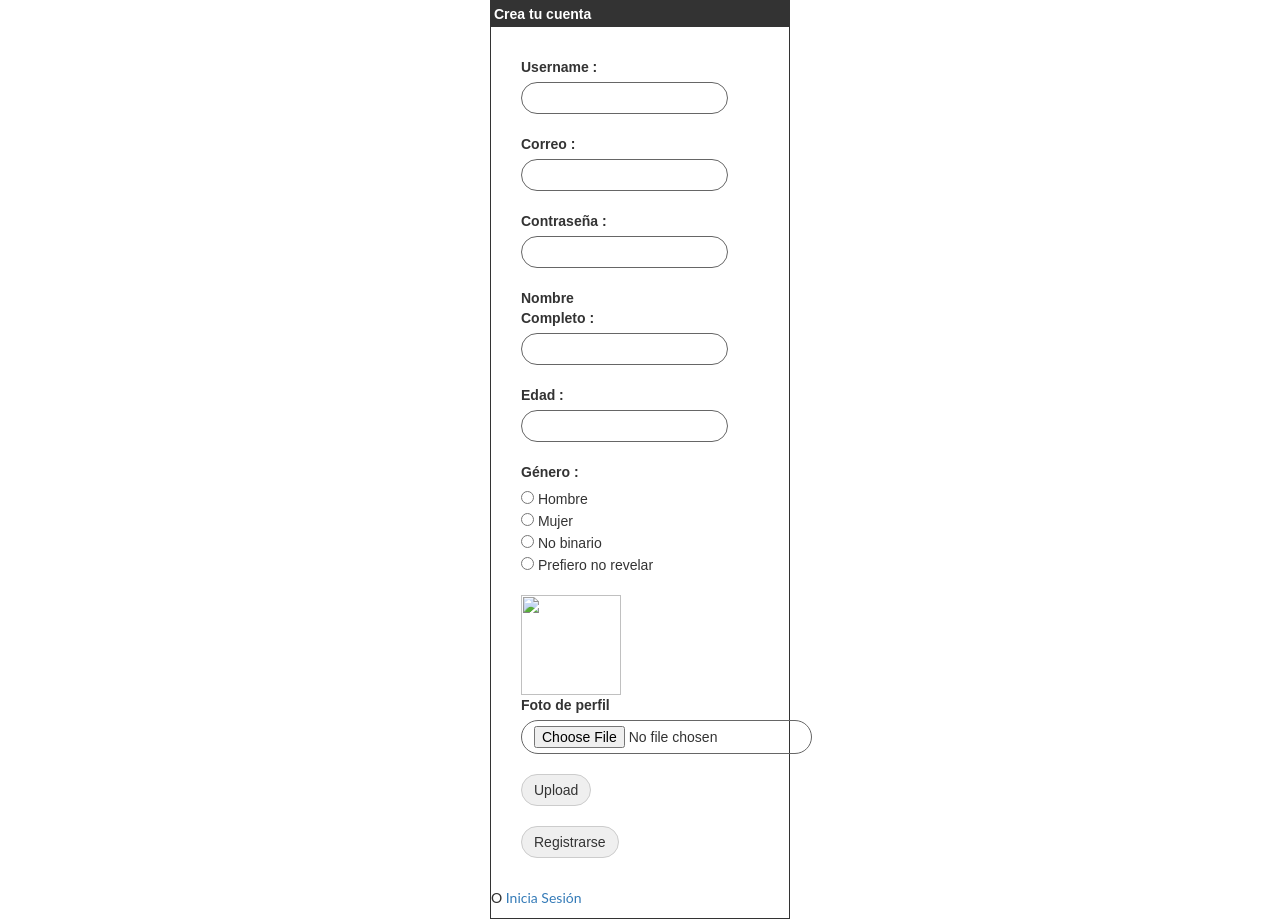
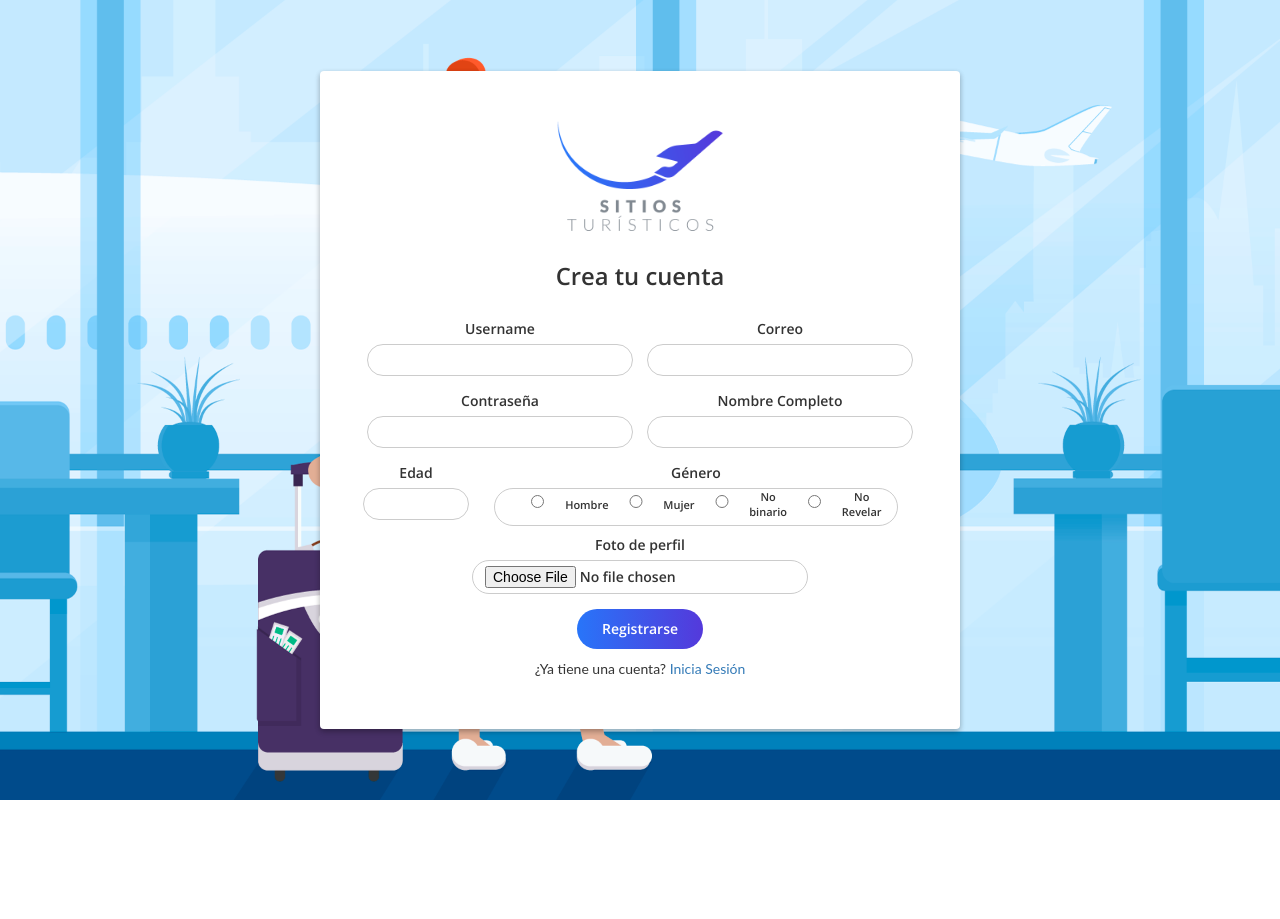
Before and after one commit to AntonyMorar/SitiosTuristicos, a PHP site: page /register.php in a window 1280 px wide. After the commit the page ends 800 px from the top, so only its background shows below. Run offline with PHP 8.4, Linux system fonts and the light colour scheme.

Commit message:
:art: register css

```diff
--- a/login.php
+++ b/login.php
@@ -14,7 +14,6 @@ if(!empty($_SESSION['login_user']))
 </head>
 
 <body>
-
    <div class="login">
       <div class="loginCard">
          <img src="./src/images/sitiosLogo.png" alt="Sitios Turisticos" class="logo">
@@ -29,7 +28,7 @@ if(!empty($_SESSION['login_user']))
             </div>
             <input type="submit" value="Iniciar Sesíon" id="login" class="buttonGen"/>
          </form>
-         <div style="font-size:11px; color:#cc0000; margin-top:10px" id="error"></div>
+         <div class="errorGlobal" id="error"></div>
          <p>¿Nuevo en Sitios Turísticos? <a href="register.php">Regístrate</a></p>
       </div>
    </div>
--- a/register.php
+++ b/register.php
@@ -10,60 +10,61 @@ if(!empty($_SESSION['login_user']))
 <html lang="es">
 
 <head>
-    <?php include("templates/headTags.php");?>
-    <style type = "text/css">
-         body {
-            font-family:Arial, Helvetica, sans-serif;
-            font-size:14px;
-         }
-         label {
-            font-weight:bold;
-            width:100px;
-            font-size:14px;
-         }
-         .box {
-            border:#666666 solid 1px;
-         }
-      </style>
+   <?php include("templates/headTags.php");?>
 </head>
 
 <body>
-    <div id="root">
-      <div align = "center">
-         <div style = "width:300px; border: solid 1px #333333; " align = "left">
-            <div style = "background-color:#333333; color:#FFFFFF; padding:3px;"><b>Crea tu cuenta</b></div>
+   <div class="login">
+      <div class="loginCard">
+         <img src="./src/images/sitiosLogo.png" alt="Sitios Turisticos" class="logo">
+         <h1 class="title">Crea tu cuenta</h1>
 
-            <div style = "margin:30px">
-
-               <form action ="" method = "post" id="regForm" enctype="multipart/form-data">
-                    <label>Username  :</label><input type = "text" name = "username" id="username" class = "box" /><br /><br />
-                    <label>Correo  :</label><input type = "email" name = "email" id="email" class = "box"/><br /><br />
-                    <label>Contraseña  :</label><input type = "password" name = "password" id="password" class = "box" /><br/><br />
-                    <label>Nombre Completo  :</label><input type = "text" name = "name" id="name" class = "box"/><br /><br />
-                    <label>Edad  :</label><input type = "number" name = "age" id="age" class = "box" /><br/><br />
-                    <label>Género  :</label><br/>
-                    <input type = "radio" name = "gender" class = "box" value="M"/> Hombre<br/>
-                    <input type="radio" name="gender"class = "box"  value="F"> Mujer<br/>
-                    <input type="radio" name="gender"class = "box"  value="B"> No binario<br/>
-                    <input type="radio" name="gender"class = "box"  value="O"> Prefiero no revelar<br/><br/>
-                    <div class='preview'>
-                        <img src="" id="img" width="100" height="100">
-                    </div>
-                    <label>Foto de perfil</label><input type="file" id="file" name="file" class="box"/><br />
-                    <input type="button" class="button" value="Upload" id="but_upload"><br /><br />
-                    <input type = "submit" value = "Registrarse" id="register"/><br />
-               </form>
-
-               <div style = "font-size:11px; color:#cc0000; margin-top:10px" id="error"></div>
-
+         <form method="post" id="regForm" enctype="multipart/form-data">
+            <div class="inputPairDouble">
+               <div class="inputPair">
+                  <label for="username">Username</label><input type="text" name="username" id="username" class="box" />
+               </div>
+               <div class="inputPair">
+                  <label for="email">Correo</label><input type="email" name="email" id="email" class="box" />
+               </div>
             </div>
 
-            <p>O <a href="login.php">Inicia Sesión</a></p>
+            <div class="inputPairDouble">
+               <div class="inputPair">
+                  <label for="password">Contraseña</label><input type="password" name="password" id="password"
+                     class="box" />
+               </div>
+               <div class="inputPair">
+                  <label for="name">Nombre Completo</label><input type="text" name="name" id="name" class="box" />
+               </div>
+            </div>
 
-         </div>
+            <div class="inputPairDouble">
+               <div class="inputPair short">
+                  <label for="age">Edad</label><input type="number" name="age" id="age" class="box" min="0" max="120" />
+               </div>
+               <div class="inputPair">
+                  <label>Género</label>
+                  <div class="inputGender">
+                     <input type="radio" name="gender" class="box" id="M" value="M" /><label for="M">Hombre</label>
+                     <input type="radio" name="gender" class="box" value="F" id="F"><label for="F">Mujer</label>
+                     <input type="radio" name="gender" class="box" value="B" id="B"><label for="B">No binario</label>
+                     <input type="radio" name="gender" class="box" value="O" id="O"><label for="O">No Revelar</label>
+                  </div>
+               </div>
+            </div>
 
+
+            <div class="inputPair">
+               <label>Foto de perfil</label><input type="file" id="file" name="file" class="box" />
+            </div>
+            <input type="submit" value="Registrarse" id="register" class="buttonGen" />
+         </form>
+         <div class="errorGlobal" id="error"></div>
+         <div class="exitoGlobal" id="succes"></div>
+         <p>¿Ya tiene una cuenta? <a href="login.php">Inicia Sesión</a></p>
       </div>
-    </div>
+   </div>
 
    <!--===============================================================================================-->
    <!--===============================================================================================-->
--- a/src/css/styles.css
+++ b/src/css/styles.css
@@ -1,20 +1,22 @@
 /* Global
 ---------------------------------------------------------------*/
-body{
+body {
     color: #333;
     font-family: 'Open Sans';
 }
-p{
+
+p {
     font-family: 'Lato';
 }
 
-input, textarea{
+input,
+textarea {
     border-radius: 50px;
     border: 1px solid #ccc;
     padding: 5px 12px;
 }
 
-select{
+select {
     -webkit-appearance: none;
     -moz-appearance: none;
     appearance: none;
@@ -30,38 +32,50 @@ select{
     padding-right: 2rem;
 }
 
-.buttonGen{
+.buttonGen {
     padding: 10px 25px;
     border-radius: 50px;
     color: white;
     border: none;
-    background: rgba(40,117,249,1);
-    background: -moz-linear-gradient(left, rgba(40,117,249,1) 0%, rgba(84,57,219,1) 100%);
-    background: -webkit-gradient(left top, right top, color-stop(0%, rgba(40,117,249,1)), color-stop(100%, rgba(84,57,219,1)));
-    background: -webkit-linear-gradient(left, rgba(40,117,249,1) 0%, rgba(84,57,219,1) 100%);
-    background: -o-linear-gradient(left, rgba(40,117,249,1) 0%, rgba(84,57,219,1) 100%);
-    background: -ms-linear-gradient(left, rgba(40,117,249,1) 0%, rgba(84,57,219,1) 100%);
-    background: linear-gradient(to right, rgba(40,117,249,1) 0%, rgba(84,57,219,1) 100%);
-    filter: progid:DXImageTransform.Microsoft.gradient( startColorstr='#2875f9', endColorstr='#5439db', GradientType=1 );
+    background: rgba(40, 117, 249, 1);
+    background: -moz-linear-gradient(left, rgba(40, 117, 249, 1) 0%, rgba(84, 57, 219, 1) 100%);
+    background: -webkit-gradient(left top, right top, color-stop(0%, rgba(40, 117, 249, 1)), color-stop(100%, rgba(84, 57, 219, 1)));
+    background: -webkit-linear-gradient(left, rgba(40, 117, 249, 1) 0%, rgba(84, 57, 219, 1) 100%);
+    background: -o-linear-gradient(left, rgba(40, 117, 249, 1) 0%, rgba(84, 57, 219, 1) 100%);
+    background: -ms-linear-gradient(left, rgba(40, 117, 249, 1) 0%, rgba(84, 57, 219, 1) 100%);
+    background: linear-gradient(to right, rgba(40, 117, 249, 1) 0%, rgba(84, 57, 219, 1) 100%);
+    filter: progid:DXImageTransform.Microsoft.gradient(startColorstr='#2875f9', endColorstr='#5439db', GradientType=1);
 }
 
-.buttonGen:hover{
-    background: rgba(86,146,251,1);
-    background: -moz-linear-gradient(left, rgba(86,146,251,1) 0%, rgba(114,91,225,1) 100%);
-    background: -webkit-gradient(left top, right top, color-stop(0%, rgba(86,146,251,1)), color-stop(100%, rgba(114,91,225,1)));
-    background: -webkit-linear-gradient(left, rgba(86,146,251,1) 0%, rgba(114,91,225,1) 100%);
-    background: -o-linear-gradient(left, rgba(86,146,251,1) 0%, rgba(114,91,225,1) 100%);
-    background: -ms-linear-gradient(left, rgba(86,146,251,1) 0%, rgba(114,91,225,1) 100%);
-    background: linear-gradient(to right, rgba(86,146,251,1) 0%, rgba(114,91,225,1) 100%);
-    filter: progid:DXImageTransform.Microsoft.gradient( startColorstr='#5692fb', endColorstr='#725be1', GradientType=1 );
+.buttonGen:hover {
+    background: rgba(86, 146, 251, 1);
+    background: -moz-linear-gradient(left, rgba(86, 146, 251, 1) 0%, rgba(114, 91, 225, 1) 100%);
+    background: -webkit-gradient(left top, right top, color-stop(0%, rgba(86, 146, 251, 1)), color-stop(100%, rgba(114, 91, 225, 1)));
+    background: -webkit-linear-gradient(left, rgba(86, 146, 251, 1) 0%, rgba(114, 91, 225, 1) 100%);
+    background: -o-linear-gradient(left, rgba(86, 146, 251, 1) 0%, rgba(114, 91, 225, 1) 100%);
+    background: -ms-linear-gradient(left, rgba(86, 146, 251, 1) 0%, rgba(114, 91, 225, 1) 100%);
+    background: linear-gradient(to right, rgba(86, 146, 251, 1) 0%, rgba(114, 91, 225, 1) 100%);
+    filter: progid:DXImageTransform.Microsoft.gradient(startColorstr='#5692fb', endColorstr='#725be1', GradientType=1);
 }
 
-.buttonGen:active{
-    box-shadow: 0 3px 6px rgba(0,0,0,0.10), 0 2px 5px rgba(0,0,0,0.14);
+.buttonGen:active {
+    box-shadow: 0 3px 6px rgba(0, 0, 0, 0.10), 0 2px 5px rgba(0, 0, 0, 0.14);
 }
 
-#results{
+#results {
     padding: 20px 60px;
+}
+
+.errorGlobal {
+    font-size: 11px;
+    color: #cc0000;
+    margin-top: 10px;
+}
+
+.exitoGlobal {
+    font-size: 11px;
+    color: #78d65c;
+    margin-top: 10px;
 }
 
 /* Header
@@ -83,7 +97,7 @@ header .logo img {
     width: 100%;
 }
 
-header .navContainer{
+header .navContainer {
     display: flex;
 }
 
@@ -110,11 +124,11 @@ header .navContainer a:focus {
     text-decoration: none;
 }
 
-.dropdown-menu{
+.dropdown-menu {
     left: -110px !important;
 }
 
-.dropdown-menu a{
+.dropdown-menu a {
     color: #333 !important;
     width: 100%;
 }
@@ -144,19 +158,19 @@ a.effect-underline:hover:after {
 
 /* Header
 ---------------------------------------------------------------*/
-#search{
+#search {
     text-align: center;
     padding: 30px 50px;
 }
 
-.searchInputContainer{
+.searchInputContainer {
     display: flex;
     justify-content: center;
     align-items: center;
     margin-bottom: 15px;
 }
 
-.searchInputContainer label{
+.searchInputContainer label {
     margin-bottom: 0px;
     font-size: 1.5em;
     border-radius: 50%;
@@ -166,12 +180,12 @@ a.effect-underline:hover:after {
     margin-right: 10px;
 }
 
-.searchInputContainer .buttonGen{
+.searchInputContainer .buttonGen {
     padding: 20px 40px;
     font-size: 1em;
 }
 
-.searchInput{
+.searchInput {
     padding: 10px;
     font-size: 2.5em;
     border: none;
@@ -179,46 +193,46 @@ a.effect-underline:hover:after {
     margin-right: 5px;
 }
 
-.searchInput:focus{
+.searchInput:focus {
     outline: none;
 }
 
-.ubi{
+.ubi {
     margin-right: 20px;
 }
 
 /* Sites List
 ---------------------------------------------------------------*/
-.siteList{
+.siteList {
     display: flex;
     flex-wrap: wrap;
     justify-content: space-between;
 }
 
-.title{
+.title {
     text-align: center;
     margin-bottom: 40px;
 }
 
-.siteCard{
+.siteCard {
     border-radius: 4px;
     width: 23%;
     margin-bottom: 40px;
-    box-shadow: 0 3px 6px rgba(0,0,0,0.13), 0 2px 5px rgba(0,0,0,0.20);
+    box-shadow: 0 3px 6px rgba(0, 0, 0, 0.13), 0 2px 5px rgba(0, 0, 0, 0.20);
 }
 
-.siteCard .imageContainer{
+.siteCard .imageContainer {
     background-color: #ccc;
     width: 100%;
     min-height: 150px;
     height: 200px;
 }
 
-.siteCard .info{
+.siteCard .info {
     padding: 10px 15px;
 }
 
-.siteCard .imageContainer img{
+.siteCard .imageContainer img {
     width: 100%;
     height: 100%;
     object-fit: cover;
@@ -229,34 +243,34 @@ a.effect-underline:hover:after {
 }
 
 .siteCard .infoUbi,
-.siteCard .infoStar{
+.siteCard .infoStar {
     display: flex;
     align-items: center;
     margin-bottom: 5px;
 }
 
 .siteCard .infoUbi span,
-.siteCard .infoStar span{
+.siteCard .infoStar span {
     margin-right: 5px;
 }
 
-.siteCard .infoStar span{
+.siteCard .infoStar span {
     color: #ffd400;
 }
 
-.siteCard a{
+.siteCard a {
     color: #333;
 }
 
 .siteCard a:hover,
-.siteCard a:focus{
+.siteCard a:focus {
     color: #333;
     text-decoration: none;
 }
 
-/* Login
+/* Login & Registro
 ---------------------------------------------------------------*/
-.login{
+.login {
     display: flex;
     justify-content: center;
     align-items: center;
@@ -270,30 +284,58 @@ a.effect-underline:hover:after {
     text-align: center;
 }
 
-.login .loginCard{
+.login .loginCard {
     padding: 40px;
     background-color: white;
     width: 50%;
     border-radius: 4px;
-    box-shadow: 0 3px 6px rgba(0,0,0,0.13), 0 2px 5px rgba(0,0,0,0.20);
+    box-shadow: 0 3px 6px rgba(0, 0, 0, 0.13), 0 2px 5px rgba(0, 0, 0, 0.20);
 }
 
-.login .loginCard .title{
+.login .loginCard .title {
     font-size: 1.7em;
     margin-bottom: 30px;
 }
 
-.login .loginCard .logo{
-    width: 250px;
+.login .loginCard .logo {
+    width: 200px;
 }
 
-.login .loginCard .inputPair{
+.login .loginCard .inputPair {
     display: flex;
     flex-direction: column;
     align-items: center;
+    width: 100%;
 }
 
-.login .loginCard .inputPair input{
+.login .loginCard .inputPair.short {
+    width: 25%;
+}
+
+.login .loginCard .inputPair input {
     width: 60%;
     margin-bottom: 15px;
 }
+
+.login .loginCard .inputPairDouble {
+    display: flex;
+    width: 100%;
+}
+
+.login .loginCard .inputPairDouble input {
+    width: 95%;
+    margin-bottom: 15px;
+}
+
+.login .loginCard .inputGender {
+    display: flex;
+    width: 90%;
+    align-items: center;
+    border: 1px solid#ccc;
+    border-radius: 50px;
+    padding: 0 15px;
+}
+
+.login .loginCard .inputGender label {
+    font-size: 11px;
+}
--- a/src/js/registerPost.js
+++ b/src/js/registerPost.js
@@ -19,7 +19,7 @@ $(document).ready(function () {
                 },
                 success: function (data) {
                     if (data) {
-                        $("#error").html("You are registered successfully. Go to login");
+                        $("#succes").html("You are registered successfully. Go to login");
                     } else {
                         $("#register").val('Registrarse')
                         $("#error").html("Error al crear un nuevo usuario, intenta de nuevo más tarde.");
```
